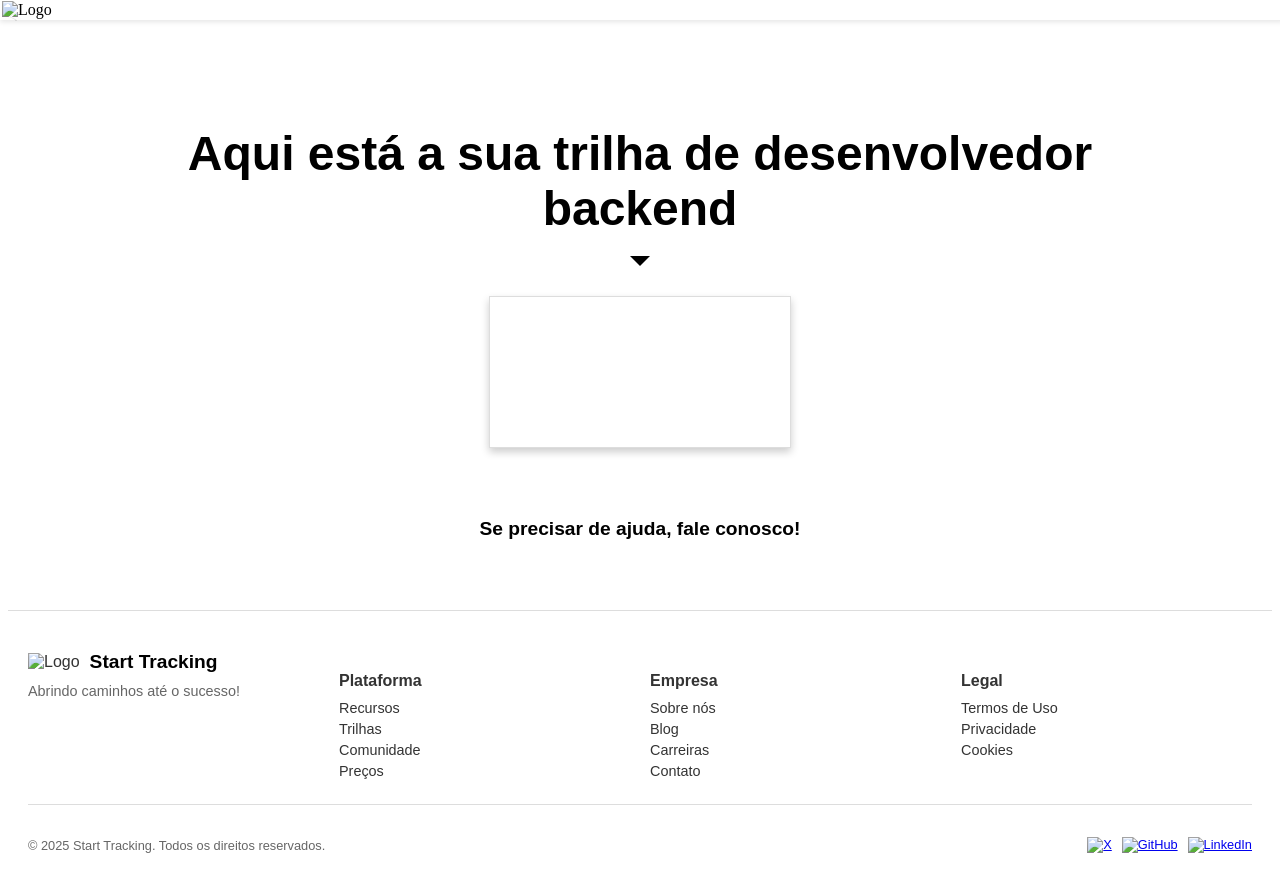
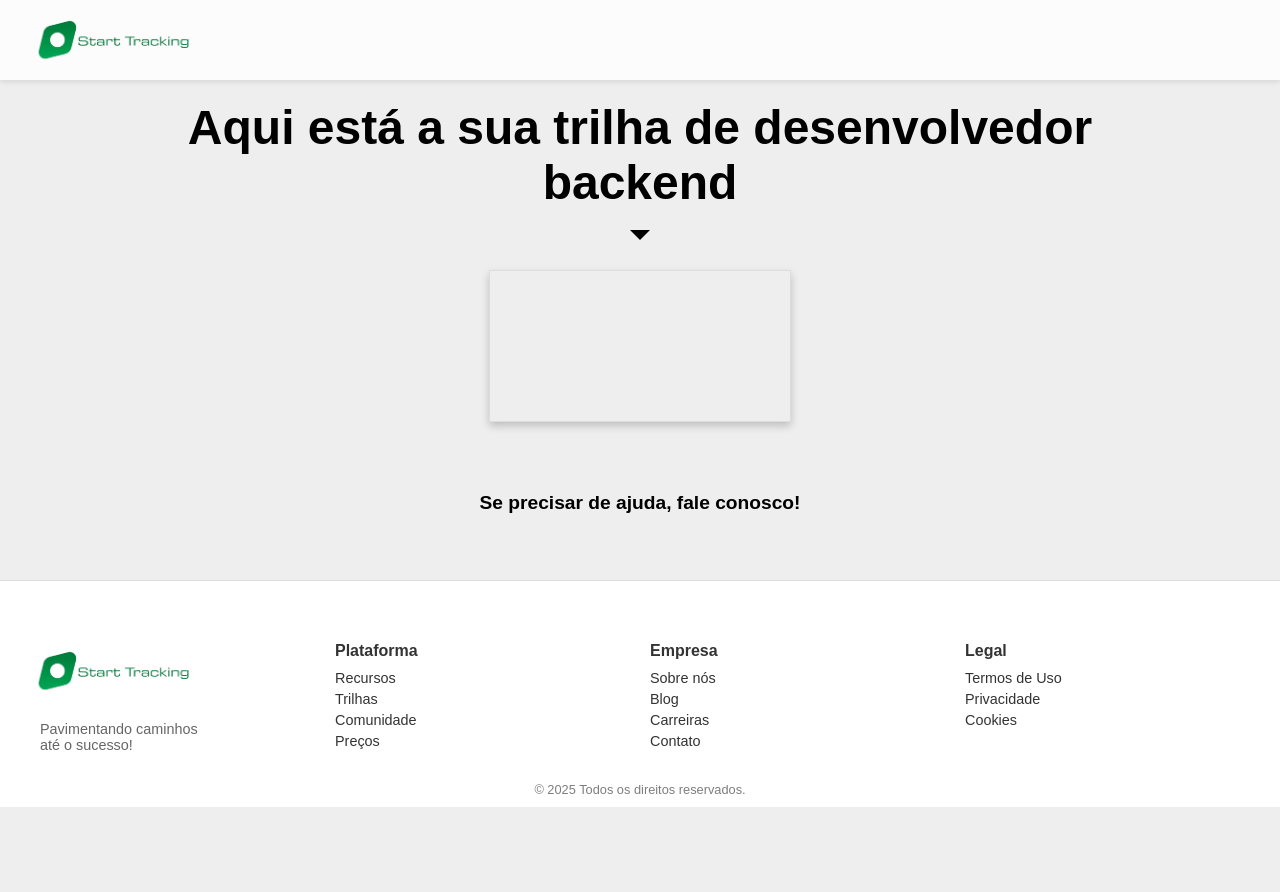
Before and after one commit to Starter-Tracker/Starter-Tracker, a website: page frontend/html/trilhas/trilha_backend.html in a window 1280 px wide. After the commit the page ends 807 px from the top, so only its background shows below. Drawn offline with Linux system fonts and the light colour scheme; a script that the page names is missing.

Commit message:
Ajustes nos footers das páginas de trilhas

```diff
--- a/frontend/css/estilos_trilhas.css
+++ b/frontend/css/estilos_trilhas.css
@@ -1,12 +1,26 @@
+html, body {
+    background-color: #eeeeee; /* Cor de fundo leitoso */
+    height: 100%;
+    margin: 0; /* Remove margens padrão */
+    padding: 0; /* Remove espaçamento padrão */
+    display: flex; /* Ativa o flexbox */
+    flex-direction: column; /* Organiza o conteúdo em coluna */
+    min-height: 100vh; /* Garante que o body ocupe 100% da altura da tela */
+    margin: 0; /* Remove margens padrão */
+}
+
+/* Define o fundo leitoso até abaixo da imagem */
 .section-leitosa {
-    background-color: #ffffff; /* Tom leitoso */
+    background-color: #eeeeee; /* Fundo leitoso */
     padding-bottom: 50px; /* Espaçamento abaixo da imagem */
     flex: 1;
 }
+/* Estilo da navbar */
 .navbar {
     position: fixed; /* Fixa a barra no topo da página */
     top: 0; /* Alinha no topo */
     left: 0; /* Alinha à esquerda */
+    height: 80px; /* Altura da barra */
     width: 100%; /* Faz a barra ocupar toda a largura da página */
     background-color: rgba(255, 255, 255, 0.8); /* Fundo branco translúcido */
     backdrop-filter: blur(10px); /* Adiciona desfoque ao fundo */
@@ -15,7 +29,8 @@
     display: flex; /* Alinha os itens horizontalmente */
     justify-content: space-between; /* Espaça os itens */
     align-items: center; /* Centraliza os itens verticalmente */
-    padding: 1px 2px; /* Espaçamento interno */
+    padding: 0px 20px; /* Espaçamento interno */
+    box-sizing: border-box; /* Inclui padding e borda no tamanho total */
 }
 
 .logo-container {
@@ -23,11 +38,14 @@
     align-items: center; /* Centraliza verticalmente */
     gap: 10px; /* Espaçamento entre a imagem e o texto */
 }
+/* Estilo para a logo */
 .logo-img {
-    max-width: 150px; /* Define a largura máxima da imagem */
-    height: auto; /* Mantém a proporção da imagem */
-    display: inline-block; /* Garante que a imagem seja tratada como um elemento inline */
-    vertical-align: middle; /* Alinha verticalmente com o texto ao lado */
+    height: 90px; /* Aumenta a altura da logo */
+    max-height: 100%; /* Garante que a logo não ultrapasse a altura da navbar */
+    width: auto; /* Mantém a proporção da imagem */
+    object-fit: contain; /* Garante que a imagem não distorça */
+    margin-left: 10px; /* Adiciona um pequeno espaçamento à esquerda */
+    margin-top: 10px; /* Adiciona um pequeno espaçamento acima */
 }
 .logo-text {
     font-family: Arial, sans-serif;
@@ -41,6 +59,7 @@
     justify-content: space-between; /* Espaça os itens horizontalmente */
     gap: 20px; /* Espaçamento entre o texto e a imagem */
     margin: 100px 20px 20px; /* Adiciona margem superior para evitar a sobreposição da navbar */
+    flex: 1; /* Faz o conteúdo principal ocupar o espaço restante */
 }
 
 .text-content {
@@ -78,13 +97,18 @@
     font-weight: bold; /* Deixa o texto em negrito */
     text-align: center
 }
+
+/* Estilo geral do footer */
 .footer {
     background-color: white; /* Fundo branco */
     padding: 40px 20px; /* Espaçamento interno */
     border-top: 1px solid #ddd; /* Linha de separação no topo */
     font-family: Arial, sans-serif; /* Fonte padrão */
     color: #333; /* Cor do texto */
-    margin-bottom: auto;
+    margin-bottom: 0px; /* Remove margens abaixo */
+    margin-top: auto; /* Faz o footer ficar na parte inferior da página */
+    flex-shrink: 0; /* Impede que o footer encolha */
+    position: relative; /* Permite posicionar elementos filhos */
 }
 
 /* Container principal do footer */
@@ -105,7 +129,22 @@
 .footer-description {
     font-size: 0.9rem; /* Tamanho do texto */
     color: #666; /* Cor do texto */
-    margin-top: 10px; /* Espaçamento acima */
+    margin-top: 0px; /* Espaçamento acima */
+    margin-left: 20px; /* Espaçamento à esquerda */
+}
+
+/* Direitos autorais dentro do footer */
+.footer .direitos-autorais {
+    font-size: 0.8rem; /* Tamanho do texto */
+    color: #7e7e7e; /* Cor do texto */
+    position: absolute; /* Posiciona o elemento em relação ao footer */
+    bottom: 0; /* Alinha ao final do footer */
+    left: 0; /* Alinha à esquerda */
+    width: 100%; /* Faz o texto ocupar toda a largura */
+    text-align: center; /* Centraliza o texto horizontalmente */
+    background-color: white; /* Fundo branco */
+    padding: 10px 0; /* Espaçamento interno vertical */
+    box-sizing: border-box; /* Inclui padding no tamanho total */
 }
 
 /* Títulos das seções */
@@ -145,9 +184,3 @@
     font-size: 0.8rem; /* Tamanho do texto */
     color: #666; /* Cor do texto */
 }
-
-/* Ícones sociais */
-.footer-socials {
-    display: flex; /* Alinha os ícones horizontalmente */
-    gap: 10px; /* Espaçamento entre os ícones */
-}
--- a/frontend/html/trilhas/trilha_backend.html
+++ b/frontend/html/trilhas/trilha_backend.html
@@ -1,5 +1,5 @@
-<!--Trilha de desenvolvedor backend-->
-<!--Configurações da página html-->
+<!-- Trilha de desenvolvedor backend -->
+<!-- Configurações da página html -->
 <!DOCTYPE html>
 <html lang="en">
 <head>
@@ -7,18 +7,18 @@
     <meta charset="UTF-8"> <!-- Definindo o padrão do conjunto de caracteres -->
     <meta name="viewport" content="width=device-width, initial-scale=1.0"> <!-- Ajusta a perspectiva para dispositivos -->
     <link rel="stylesheet" href="../../css/estilos_trilhas.css"> <!-- Vincula o arquivo CSS -->
-    <title>Trilha de backend</title>
+    <title>Trilha de Backend</title>
 </head>
 <body>
     <div class="section-leitosa">
         <!-- Navegação principal -->
         <nav class="navbar">
             <div class="logo-container">
-            <img src="../../imagens/logo-start-2.png" alt="Logo" class="logo-img">
+                <img src="../../images/home-imagens/logo-start-2.png" alt="Logo" class="logo-img">
             </div>
         </nav>
 
-        <<!-- Cabeçalho principal -->
+        <!-- Cabeçalho principal -->
         <div class="main-content">
             <div class="text-content">
                 <h1 class="main-title">
@@ -27,6 +27,7 @@
                 <div class="arrow-down"></div>
             </div>
         </div>
+
         <div id="pdf-container">
             <canvas id="pdf-render" class="pdf-canvas"></canvas>
         </div>
@@ -37,6 +38,7 @@
             <h2 class="mensagem-final">
                 Se precisar de ajuda, fale conosco!
             </h2>
+        </div>
     </div>
 
     <script>
@@ -69,18 +71,15 @@
         });
     </script>
 
-<br><br><br>
-
     <footer class="footer">
         <div class="footer-container">
             <!-- Logo e descrição -->
             <div class="footer-section">
                 <div class="logo-container">
-                    <img src="../../imagens/bussola.png" alt="Logo" class="logo-img">
-                    <span class="logo-text">Start Tracking</span>
+                    <img src="../../images/home-imagens/logo-start-2.png" alt="Logo" class="logo-img">
                 </div>
                 <p class="footer-description">
-                    Abrindo caminhos até o sucesso!
+                    Pavimentando caminhos <br> até o sucesso!
                 </p>
             </div>
 
@@ -116,15 +115,8 @@
                 </ul>
             </div>
         </div>
-
-        <!-- Linha de separação e direitos autorais -->
-        <div class="footer-bottom">
-            <p>© 2025 Start Tracking. Todos os direitos reservados.</p>
-            <div class="footer-socials">
-                <a href="#" class="social-link"><img src="../../imagens/x-icon.png" alt="X"></a>
-                <a href="#" class="social-link"><img src="../../imagens/github-icon.png" alt="GitHub"></a>
-                <a href="#" class="social-link"><img src="../../imagens/linkedin-icon.png" alt="LinkedIn"></a>
-            </div>
+        <div class="direitos-autorais">
+            © 2025 Todos os direitos reservados.
         </div>
     </footer>
 </body>
```
Also changed, not shown: frontend/html/trilhas/trilha_frontend.html (+11 -19 lines), frontend/html/trilhas/trilha_mobile.html (+10 -18 lines), frontend/html/trilhas/trilha_pc.html (+7 -17 lines). Lines whose indentation alone changed are shown as unchanged.
